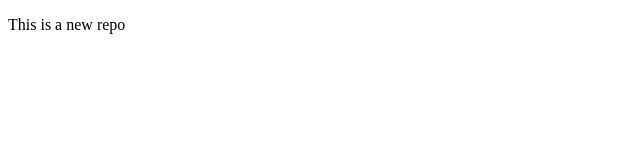
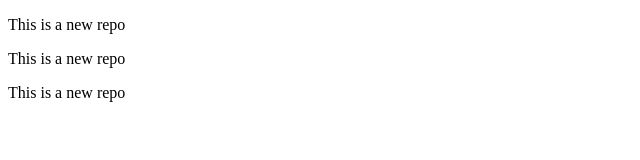
Before and after one commit to MehnaazYeasmim/LocalRepo, a plain HTML site: page index.html in a window 1280 px wide. Shown: the whole page, without its empty margins (0-640 px from the left). Drawn offline with Linux system fonts and the light colour scheme.

Commit message:
Added new feature again on feature branch

```diff
--- a/index.html
+++ b/index.html
@@ -10,5 +10,11 @@
     <p>
         This is a new repo
     </p>
+     <p>
+        This is a new repo
+    </p>
+     <p>
+        This is a new repo
+    </p>
 </body>
 </html>
```
